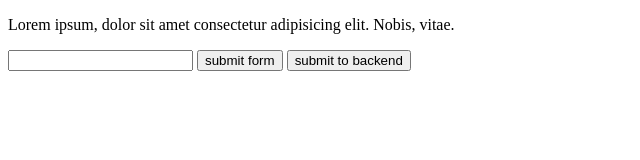
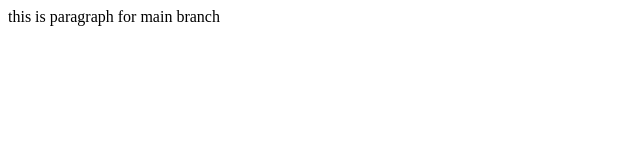
Before and after one commit to umermuazzam-12345/demo2, a plain HTML site: page index.html in a window 1280 px wide. Shown: the whole page, without its empty margins (0-640 px from the left). Drawn offline with Linux system fonts and the light colour scheme.

Commit message:
paragraph added to main branch

```diff
--- a/index.html
+++ b/index.html
@@ -1,18 +1 @@
-<!DOCTYPE html>
-<html lang="en">
-  <head>
-    <meta charset="UTF-8" />
-    <meta name="viewport" content="width=device-width, initial-scale=1.0" />
-    <title>Document</title>
-  </head>
-  <body>
-    <form action="">
-      <p>
-        Lorem ipsum, dolor sit amet consectetur adipisicing elit. Nobis, vitae.
-      </p>
-      <input type="text" />
-      <button>submit form</button>
-      <button>submit to backend</button>
-    </form>
-  </body>
-</html>
+<p>this is paragraph for main branch</p>
```
